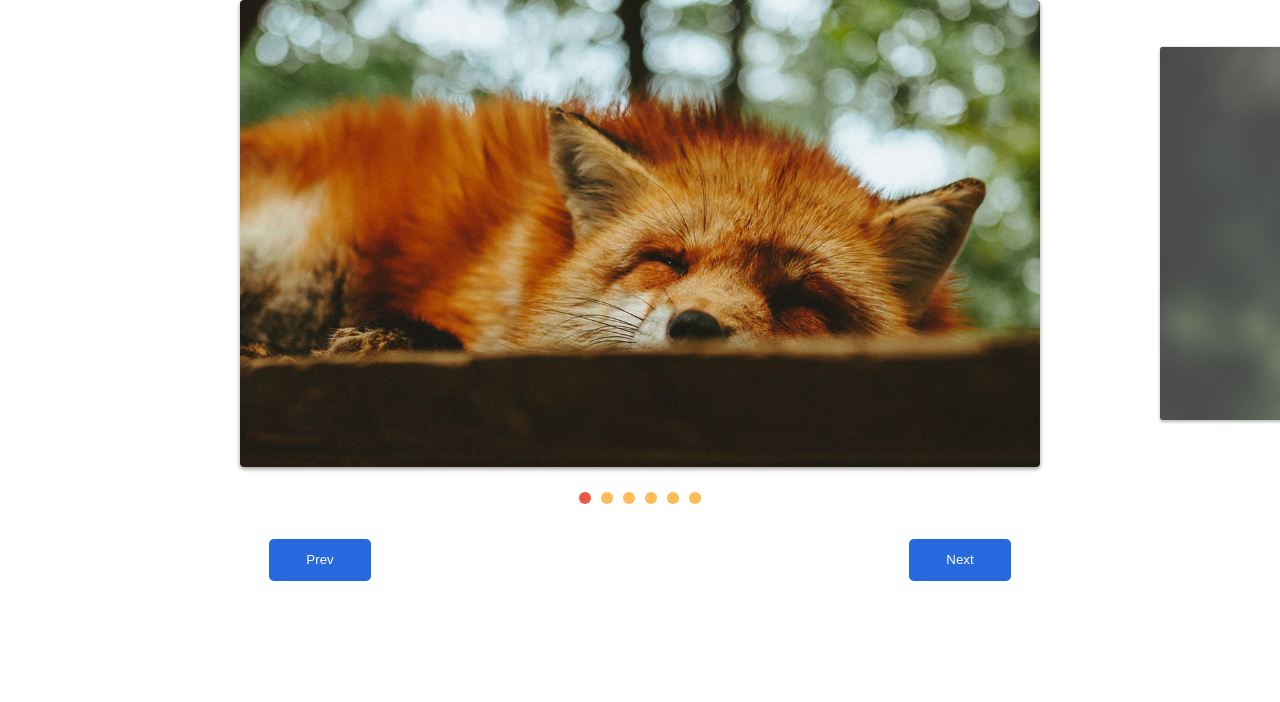
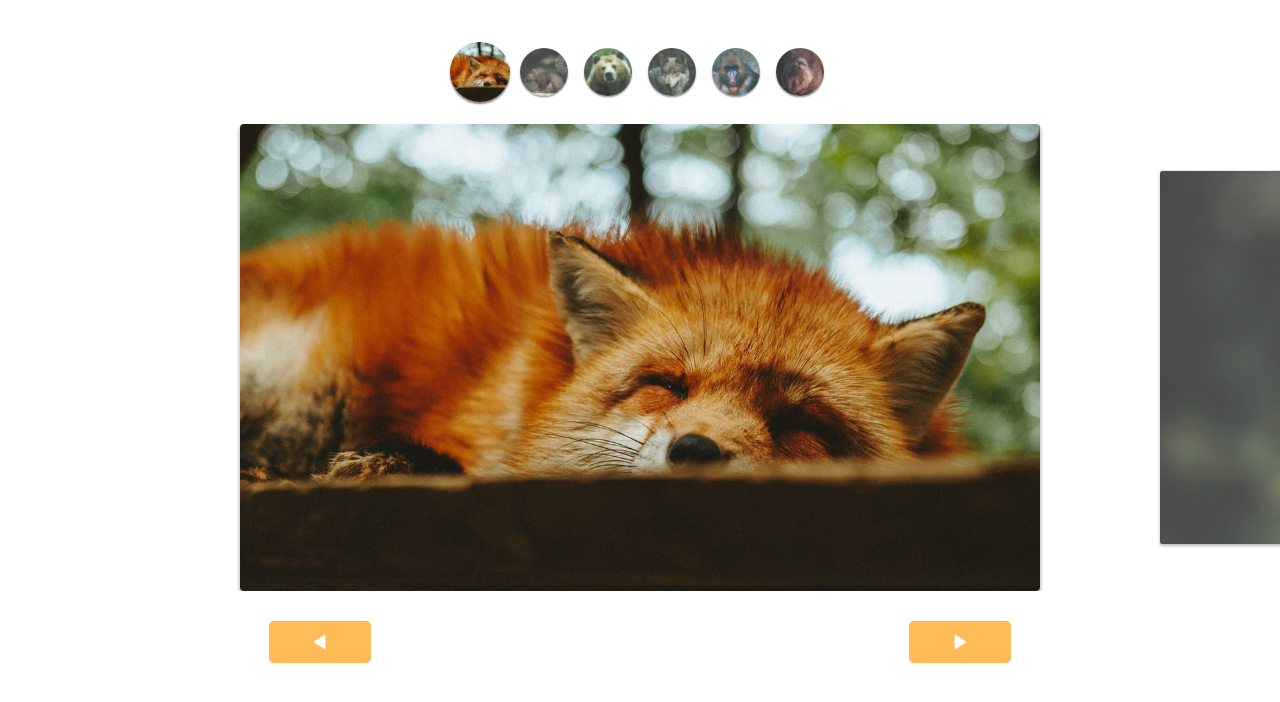
Before and after one commit to bruckbmrj/slider-javascript, a plain HTML site: page index.html in a window 1280 px wide. Drawn offline with Linux system fonts and the light colour scheme.

Commit message:
custom controls estilizados

```diff
--- a/css/style.css
+++ b/css/style.css
@@ -46,21 +46,26 @@ img {
 .arrow-nav {
   display: flex;
   justify-content: space-around;
-  margin-top: 30px;
+  margin: 30px 0;
 }
 
 .arrow-nav button {
+  cursor: pointer;
   width: 102px;
   height: 42px;
-  background: #2769df;
+  background: #FB5 url('../img/arrow.svg') center center no-repeat;
   color: #fff;
   border: none;
   border-radius: 5px;
 }
 
 .arrow-nav button:hover {
-  background: #0e2c62;
+  background: #E54 url('../img/arrow.svg') center center no-repeat;
   transition: .3s;
+}
+
+.arrow-nav button.prev {
+  transform: rotate(-180deg);
 }
 
 [data-control="slide"] {
@@ -83,3 +88,28 @@ img {
 [data-control="slide"] li.active a, [data-control="slide"] li a:hover {
   background: #E54;
 }
+
+.custom-controls {
+  display: flex;
+  justify-content: center;
+  margin-top: 40px;
+  margin-bottom: 20px;
+  flex-wrap: wrap;
+}
+
+.custom-controls li {
+  opacity: .8;
+  transform: scale(.8);
+  width: 60px;
+  height: 60px;
+  border-radius: 50%;
+  overflow: hidden;
+  margin: 2px;
+  box-shadow: 0 2px 2px rgba(0,0,0,.5);
+  transition: .3s;
+}
+
+.custom-controls li.active {
+  opacity: 1;
+  transform: scale(1);
+}
--- a/index.html
+++ b/index.html
@@ -8,6 +8,14 @@
   <link rel="stylesheet" href="css/style.css">
 </head>
 <body>
+  <ul class="custom-controls">
+    <li><img src="img/foto1-thumb.jpg" alt="" srcset=""></li>
+    <li><img src="img/foto2-thumb.jpg" alt="" srcset=""></li>
+    <li><img src="img/foto3-thumb.jpg" alt="" srcset=""></li>
+    <li><img src="img/foto4-thumb.jpg" alt="" srcset=""></li>
+    <li><img src="img/foto5-thumb.jpg" alt="" srcset=""></li>
+    <li><img src="img/foto6-thumb.jpg" alt="" srcset=""></li>
+  </ul>
   <div class="slide-wrapper">
     <ul class="slide">
       <li><img src="img/foto1.jpg" alt="" srcset=""></li>
@@ -19,8 +27,8 @@
     </ul>
   </div>
   <div class="arrow-nav">
-    <button class="prev">Prev</button>
-    <button class="next">Next</button>
+    <button class="prev"></button>
+    <button class="next"></button>
   </div>
   <script type="module" src="js/script.js"></script>
 </body>
--- a/js/script.js
+++ b/js/script.js
@@ -1,8 +1,7 @@
-import { SlideNav } from "./slide.js";
+import SlideNav from "./slide.js";
 
 const slide = new SlideNav('.slide', '.slide-wrapper');
 slide.init();
 slide.addArrow('.prev', '.next');
-slide.addControl();
-
-console.log(slide);
+//slide.addControl();
+slide.addControl('.custom-controls');
--- a/js/slide.js
+++ b/js/slide.js
@@ -158,7 +158,7 @@ export class Slide {
 
 }
 
-export class SlideNav extends Slide {
+export default class SlideNav extends Slide {
   constructor(slide, wrapper) {
     super(slide, wrapper);
     this.bindControlEvents();
```
